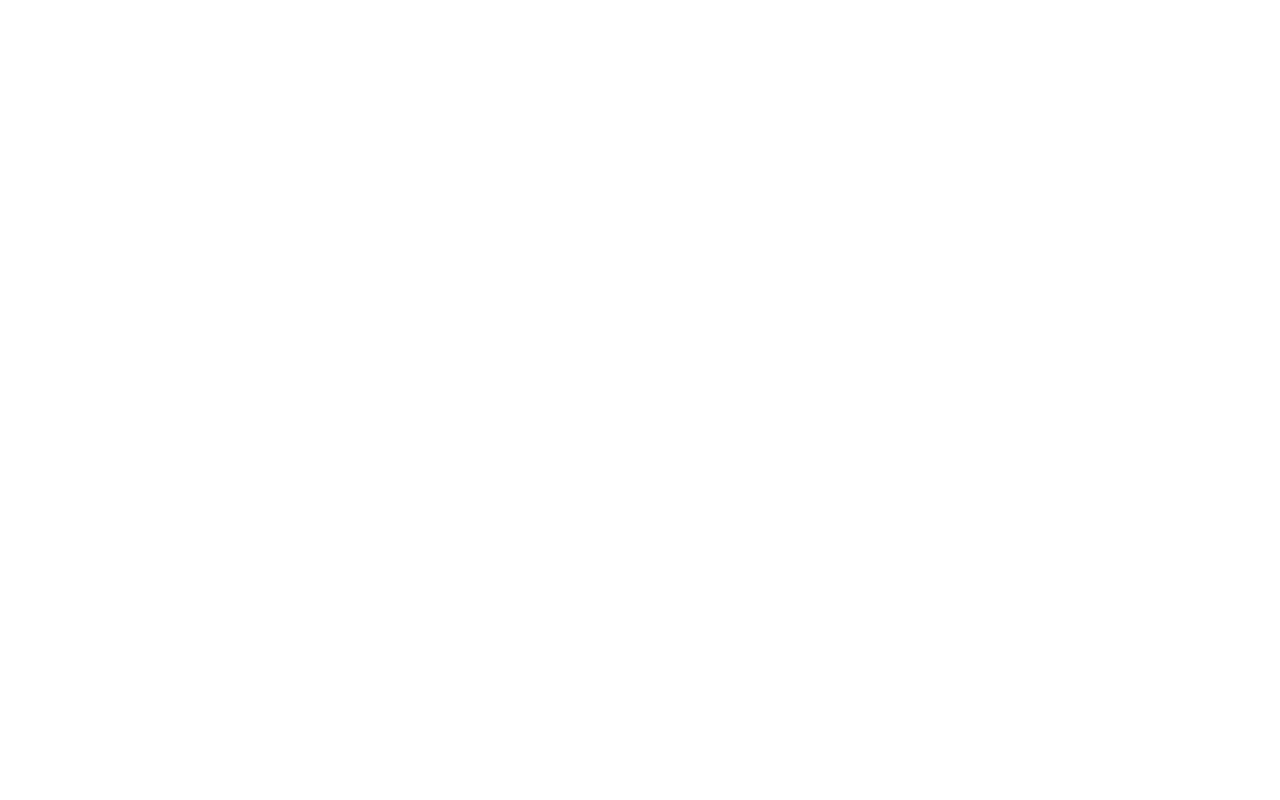
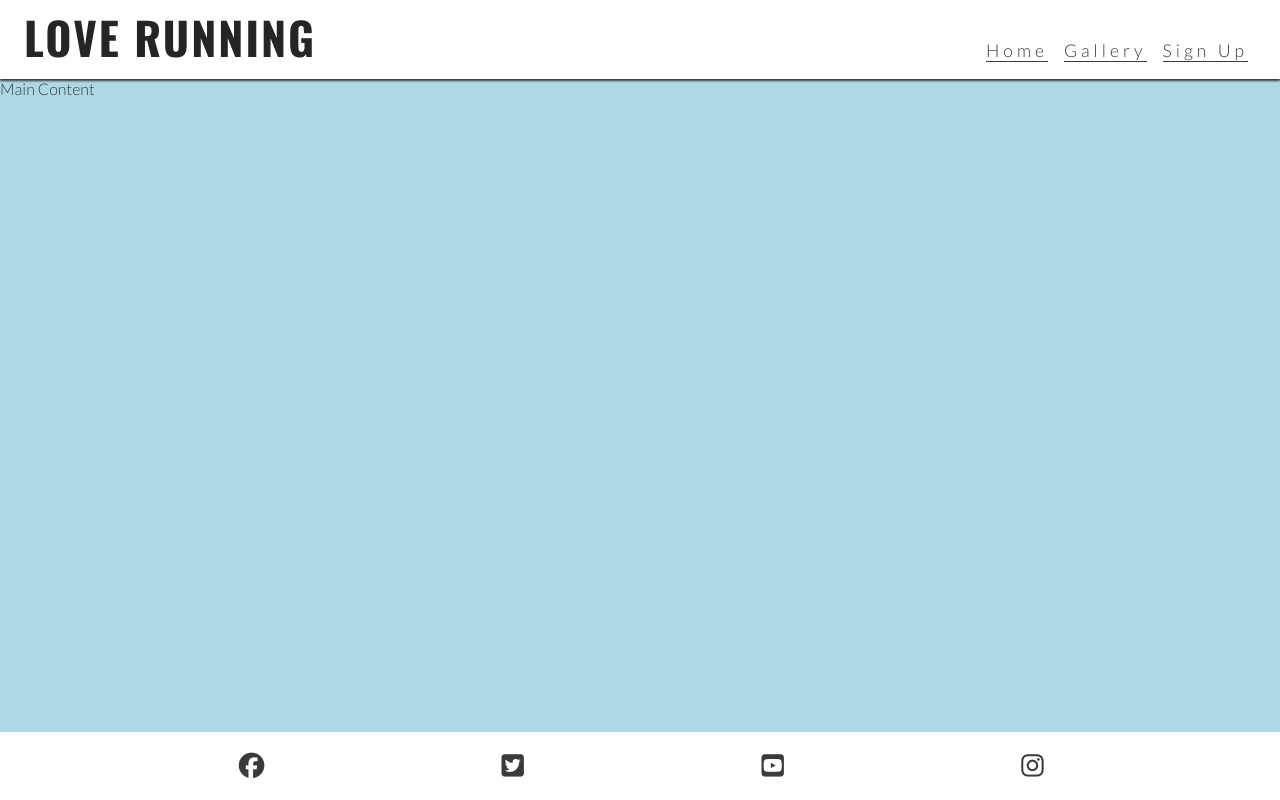
Before and after one commit to Arsim77/Love-Running, a plain HTML site: page gallery.html in a window 1280 px wide. Drawn offline with nearby package versions, Linux system fonts and the light colour scheme.

Commit message:
Add the navbar and footer fot gallery and sigup page

```diff
--- a/gallery.html
+++ b/gallery.html
@@ -1,6 +1,5 @@
-<!DOCTYPE html>
-<html lang="en">
-<head><meta charset="UTF-8">
+<head>
+    <meta charset="UTF-8">
     <meta name="viewport" content="width=device-width, initial-scale=1.0">
     <!-- meta tags for search engines -->
     <meta name="description"
@@ -15,7 +14,62 @@
     <!-- stylesheet -->
     <link rel="stylesheet" href="/assets/css/style.css">
 </head>
+
+
+
 <body>
 
+    <!-- Header -->
+    <header>
+        <a href="index.html">
+            <h1 id="logo">Love Running</h1>
+        </a>
+        <input type="checkbox" id="nav-toggle" name="nav-toggle">
+        <label for="nav-toggle" class="nav-toggle-label">
+            <i class="fa-solid fa-bars"></i>
+        </label>
+
+        <nav>
+            <ul id="menu">
+                <li>
+                    <a href="index.html" class="active">Home</a>
+                </li>
+                <li>
+                    <a href="gallery.html" class="active">Gallery</a>
+                </li>
+                <li>
+                    <a href="signup.html" class="active">Sign Up</a>
+                </li>
+            </ul>
+        </nav>
+    </header>
+    <!-- Main -->
+    <main>Main Content</main>
+    <!-- footer -->
+    <Footer>
+        <ul id="social-networks">
+            <li>
+                <a href="https://www.facebook.com/" target="_blank" rel="noopener"
+                    aria-label="Visit our Facebook page (opens in new tab)"><i class="fa-brands fa-facebook"></i></a>
+            </li>
+            <li>
+                <a href="https://x.com/?lang=en&mx=2" target="_blank" rel="noopener"
+                    aria-label="Visit our Twiter page (opens in new tab)"><i
+                        class="fa-brands fa-square-twitter"></i></a>
+            </li>
+            <li>
+                <a href="https://www.youtube.com" target="_blank" rel="noopener"
+                    aria-label="Visit our Youtube page (opens in new tab)"><i
+                        class="fa-brands fa-square-youtube"></i></i></a>
+            </li>
+            <li>
+                <a href="https://www.instagram.com" target="_blank" rel="noopener"
+                    aria-label="Visit our Intagram page (opens in new tab)"><i class="fa-brands fa-instagram"></i></a>
+            </li>
+        </ul>
+    </Footer>
+    <!-- Font awsome kit -->
+    <script src="https://kit.fontawesome.com/a5fb863483.js" crossorigin="anonymous"></script>
 </body>
+
 </html>
```
Also changed, not shown: signup.html (+55 -2 lines).
